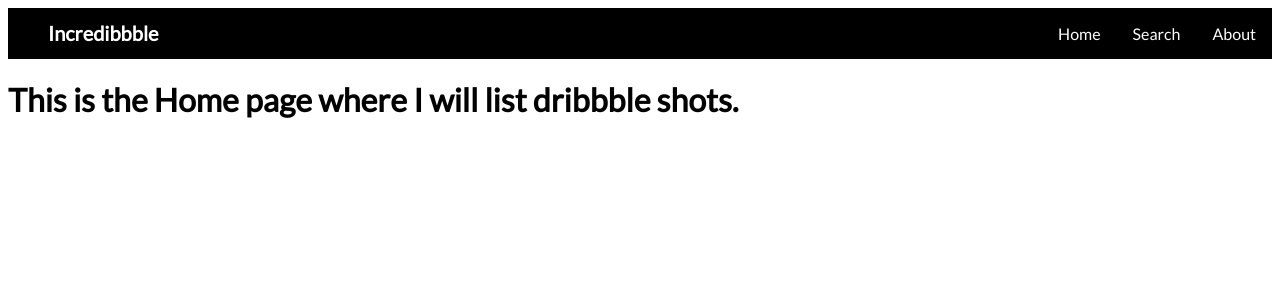
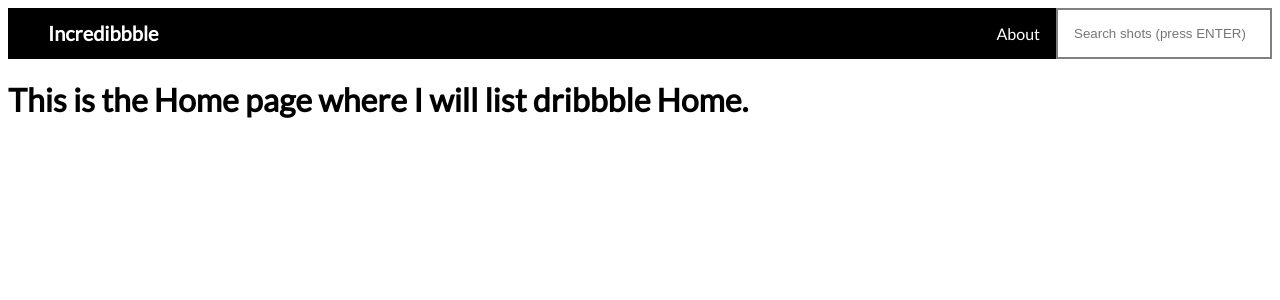
Before and after one commit to vaporwavie/incredibbble, a React (Create React App) app: page /#/home in a window 1280 px wide. Shown: the top 300 px of the page. Built offline with nearby package versions, Linux system fonts and the light colour scheme.

Commit message:
Refactor on strucute, adds search bar inside navbar.

```diff
--- /dev/null
+++ b/src/App.js
@@ -0,0 +1,25 @@
+import React, {Component} from "react";
+
+import {Route, NavLink, HashRouter} from "react-router-dom";
+
+import Home from "./Home";
+import About from "./About";
+import Navbar from "./Navbar"
+
+class App extends React.Component {
+    render() {
+        return (
+            <HashRouter>
+                <div>
+                    <Navbar/>
+                    <div className="content">
+                        <Route path="/home" component={Home}/>
+                        <Route path="/about" component={About}/>
+                    </div>
+                </div>
+            </HashRouter>
+        )
+    }
+}
+
+export default App;
--- a/src/Home.js
+++ b/src/Home.js
@@ -1,14 +1,13 @@
 import React, {Component} from "react";
 
-import Search from "./Search";
-import Navbar from "./Navbar";
+import App from "./App";
 import About from "./About";
 
 class Home extends React.Component {
     render() {
         return (
             <div>
-                <h1>This is the Home page where I will list dribbble shots.</h1>
+                <h1>This is the Home page where I will list dribbble Home.</h1>
             </div>
         )
     }
--- a/src/Navbar.js
+++ b/src/Navbar.js
@@ -2,34 +2,29 @@ import React, {Component} from "react";
 
 import {Route, NavLink, HashRouter} from "react-router-dom";
 
-import Search from "./Search";
-import Home from './Home';
+import Home from "./Home";
 import About from "./About";
 
 class Navbar extends React.Component {
     render() {
         return (
-            <HashRouter>
-                <div>
-                    <ul className="menu">
-                        <h1>Incredibbble</h1>
-                        <li>
-                            <NavLink to="/home">Home</NavLink>
-                        </li>
-                        <li>
-                            <NavLink to="/search">Search</NavLink>
-                        </li>
-                        <li>
-                            <NavLink to="/about">About</NavLink>
-                        </li>
-                    </ul>
-                    <div className="content">
-                        <Route path="/home" component={Home}/>
-                        <Route path="/search" component={Search}/>
-                        <Route path="/about" component={About}/>
-                    </div>
-                </div>
-            </HashRouter>
+            <ul className="menu">
+                <h1>
+                    <NavLink to="/home">Incredibbble</NavLink>
+                </h1>
+                <li>
+                    <NavLink to="/about">About</NavLink>
+                </li>
+                <li>
+                    <form action="#">
+                        <input
+                            onClick={console.log("Search shots")}
+                            type="text"
+                            placeholder="Search shots (press ENTER)"/>
+                    </form>
+                </li>
+            </ul>
+
         )
     }
 }
--- a/src/Search.js
+++ /dev/null
@@ -1,13 +0,0 @@
-import React, {Component} from "react";
-
-class Search extends React.Component {
-    render() {
-        return (
-            <div>
-                <h1>This is the Search page where I will insert a dribbble shots finder.</h1>
-            </div>
-        )
-    }
-}
-
-export default Search;
--- a/src/css/index.css
+++ b/src/css/index.css
@@ -8,7 +8,6 @@ html {
     background-color: black;
     color: white;
     display: flex;
-    justify-content: flex-end;
 }
 
 .menu h1 {
@@ -18,11 +17,34 @@ html {
 
 .menu a {
     text-decoration: none;
+    color: white;
+}
+
+.menu li > a {
+    text-decoration: none;
     display: block;
     padding: 1em;
     color: white;
 }
 
+.menu li > form > input {
+    display: block;
+    padding: 16px;
+    width: 180px;
+    border-style: solid;
+    border-color: grey;
+    transition: .5s;
+}
+
+.menu li > form > input:hover {
+    border-color: black;
+}
+
+.menu li > form > input:focus {
+    border-color: black;
+    outline: none;
+}
+
 .menu li:last-of-type a {
     border-bottom: none;
 }
--- a/src/index.js
+++ b/src/index.js
@@ -1,9 +1,10 @@
 import React from "react";
 import ReactDOM from "react-dom";
-import Navbar from "./Navbar";
+import App from "./App";
+import Home from "./Home";
 import './css/index.css';
 
 ReactDOM.render(
-  <Navbar/>,
+  <App/>,
   document.getElementById("root")
 );
```
